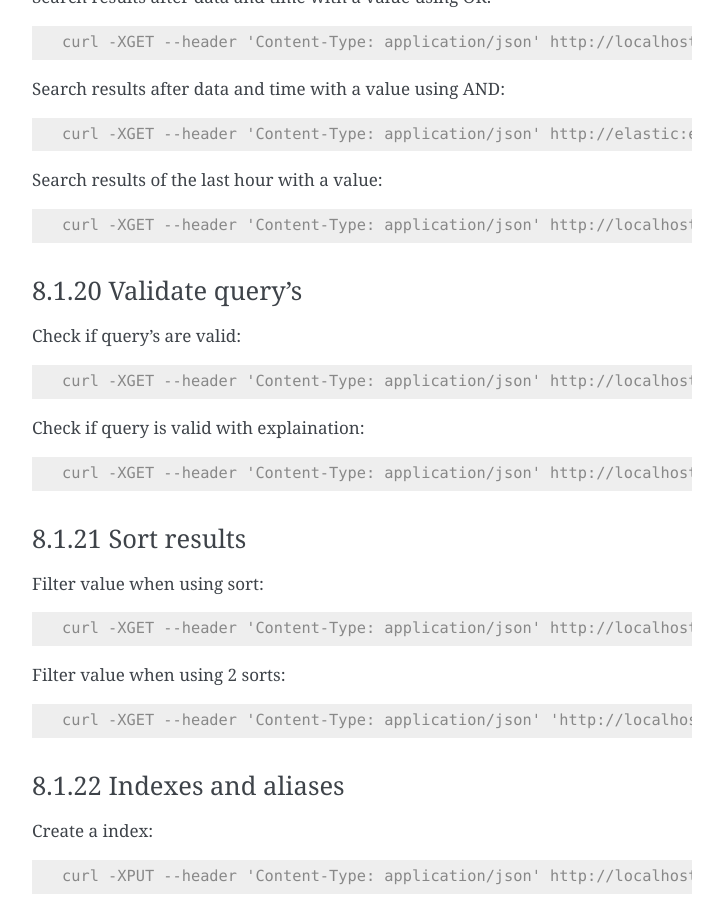
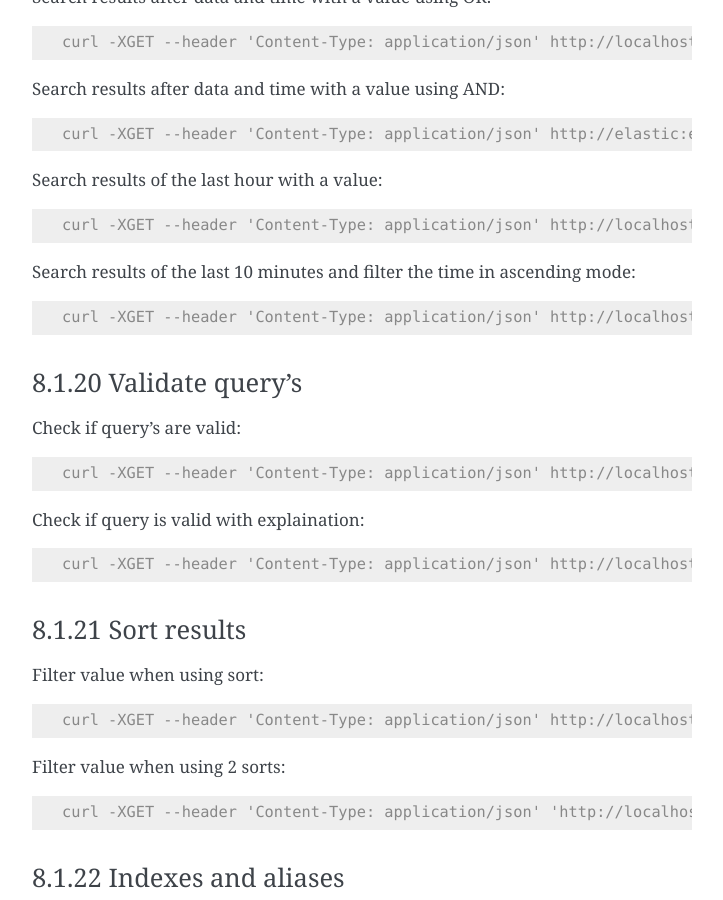
Before and after one commit to tslenter/RS, a Sphinx documentation site: the page built from doc/source/additionalcommands.rst, in a window 1280 px wide and 900 px high, scrolled down 5069 px. Shown: the whole window, without its empty margins (388-1111 px from the left). Built offline with Sphinx 7.4.7, drawn with Linux system fonts in a browser that asks for light colours.

Commit message:
Update additionalcommands.rst

```diff
--- a/doc/source/additionalcommands.rst
+++ b/doc/source/additionalcommands.rst
@@ -299,6 +299,12 @@ Search results of the last hour with a value:
 
    curl -XGET --header 'Content-Type: application/json' http://localhost:9200/rse*/_search -d '{ "query" : { "bool" : { "should": [ { "match": { "MESSAGE": "172.16.30.1" } }, { "range": { "R_ISODATE": { "gte": "now-1h" } } } ] } } }' | jq
 
+Search results of the last 10 minutes and filter the time in ascending mode:
+
+.. code-block:: console
+
+   curl -XGET --header 'Content-Type: application/json' http://localhost:9200/rse*/_search -d '{ "query" : { "bool" : { "must": [ { "match": { "MESSAGE": "forward" } }, { "range": { "R_ISODATE": { "gte": "now-10m", "lte": "now" } } } ] } }, "sort": [ { "R_ISODATE": { "order": "asc" } } ] }' | jq
+
 8.1.20 Validate query's
 ^^^^^^^^^^^^^^^^^^^^^^^
 
```
